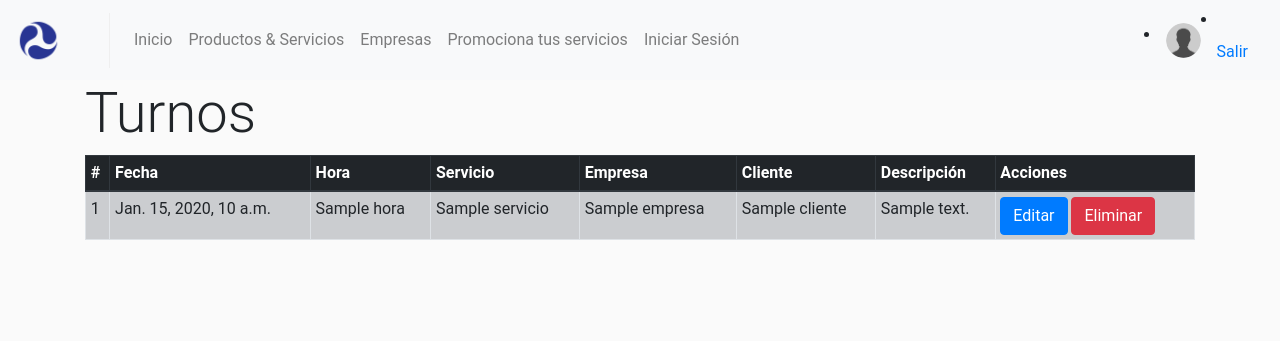
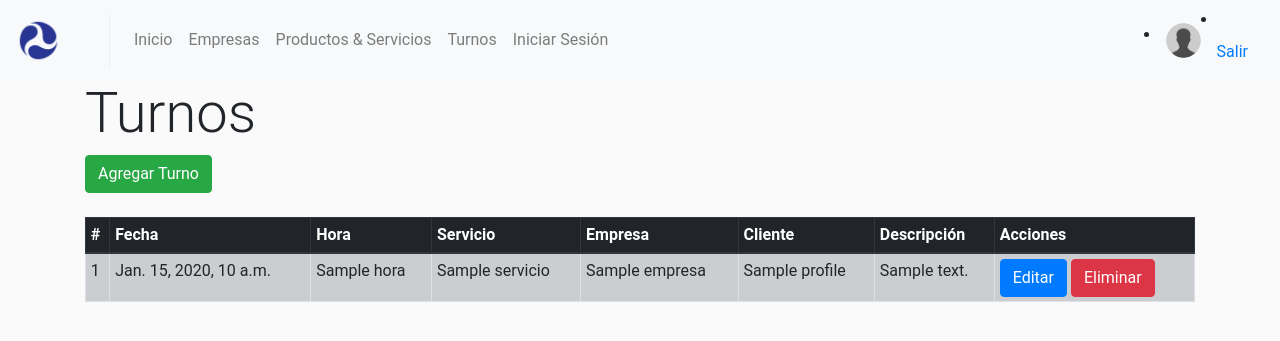
Before and after one commit to Alejo30/servi_facil, a Django app: template ServiFacilapi/templates/turno_list.html in a window 1280 px wide. Shown: the top 341 px of the page. Run offline with Django 3.2, Linux system fonts and the light colour scheme; the template is opened without the code that fills it: most values are stand-ins (such as "Sample title", 1, 10 or a date in 2020); some libraries are stand-ins or nearby versions.

Commit message:
links completos

```diff
--- a/ServiFacilapi/serviFacilApp/forms.py
+++ b/ServiFacilapi/serviFacilApp/forms.py
@@ -67,7 +67,7 @@ class EmpresaForm(forms.ModelForm):
             'nombre': 'Nombre',
             'ruc': 'RUC',
             'direccion': 'Direccion',
-            'profile': 'Usuaerio',
+            'profile': 'Usuario',
         }
         widgets = {
             'nombre': forms.TextInput(attrs={'class':'form-control'}),
--- a/ServiFacilapi/templates/Inicio.html
+++ b/ServiFacilapi/templates/Inicio.html
@@ -24,7 +24,7 @@
                     <p class="card-text">
                         Some quick example text to build on the card title and make up the bulk of the card's content.
                     </p>
-                    <a href="#" class="btn btn-primary">Go somewhere</a>
+                    <a href="#" class="btn btn-primary href="servicio/lista"">Go somewhere</a>
                 </div>
             </div>
         </div>
--- a/ServiFacilapi/templates/crear_servicio_form.html
+++ b/ServiFacilapi/templates/crear_servicio_form.html
@@ -1,4 +1,4 @@
-{% extends 'base.html' %} {% block title %} ServiFacil | Ser {% endblock %}{% block container %}
+{% extends 'base.html' %} {% block title %} ServiFacil | Servicio {% endblock %}{% block container %}
 
 <form method="post">
     {% csrf_token %} {{form.as_p}}
--- a/ServiFacilapi/templates/navbar.html
+++ b/ServiFacilapi/templates/navbar.html
@@ -13,13 +13,13 @@
                 <a class="nav-link" href="{% url 'inicio' %}">Inicio</a>
             </li>
             <li class="nav-item">
+                <a class="nav-link" href="{% url 'empresa_lista' %}">Empresas</a>
+            </li>
+            <li class="nav-item">
                 <a class="nav-link" href="{% url 'servicio_lista' %}">Productos & Servicios</a>
             </li>
             <li class="nav-item">
-                <a class="nav-link" href="{% url 'empresa_lista' %}">Empresas</a>
-            </li>
-            <li class="nav-item">
-                <a class="nav-link" href="#">Promociona tus servicios</a>
+                <a class="nav-link" href="{% url 'turno_lista' %}">Turnos</a>
             </li>
             <li class="nav-item">
                 <a class="nav-link" href="{% url 'users:login' %}">Iniciar Sesión</a>
--- a/ServiFacilapi/templates/servicio_list.html
+++ b/ServiFacilapi/templates/servicio_list.html
@@ -2,7 +2,8 @@
 </div>
 <div class="container">
     <h1 class="display-4">Servicios</h1>
-    <div class="row">
+    <div><a class="btn btn-success" href="{% url 'servicio_crear' %}">Agregar Servicio</a></div>
+    <div class="row mt-4">
         <div class="col-12">
             <table class="table table-bordered table-striped table-hover table-sm table-secondary">
                 <thead class="thead-dark">
--- a/ServiFacilapi/templates/turno_list.html
+++ b/ServiFacilapi/templates/turno_list.html
@@ -2,7 +2,8 @@
 </div>
 <div class="container">
     <h1 class="display-4">Turnos</h1>
-    <div class="row">
+    <div><a class="btn btn-success" href="{% url 'turno_crear' %}">Agregar Turno</a></div>
+    <div class="row mt-4">
         <div class="col-12">
             <table class="table table-bordered table-striped table-hover table-sm table-secondary">
                 <thead class="thead-dark">
@@ -25,7 +26,7 @@
                         <td>{{ turno.hora }}</td>
                         <td>{{ turno.servicio }}</td>
                         <td>{{ turno.empresa }}</td>
-                        <td>{{ turno.cliente }}</td>
+                        <td>{{ turno.profile }}</td>
                         <td>{{ turno.descripcion }}</td>
                         <td>
                             <a class="btn btn-primary" href="{% url 'turno_editar' turno.id %}">Editar</a>
```
Also changed, not shown: ServiFacilapi/templates/empresa_list.html (+11 -4 lines), ServiFacilapi/media/users/picture/12177793_1049088625155403_1670106827_n.jpg (added), ServiFacilapi/media/users/picture/13900661_1134394789937414_501930501_n.jpg (added).
